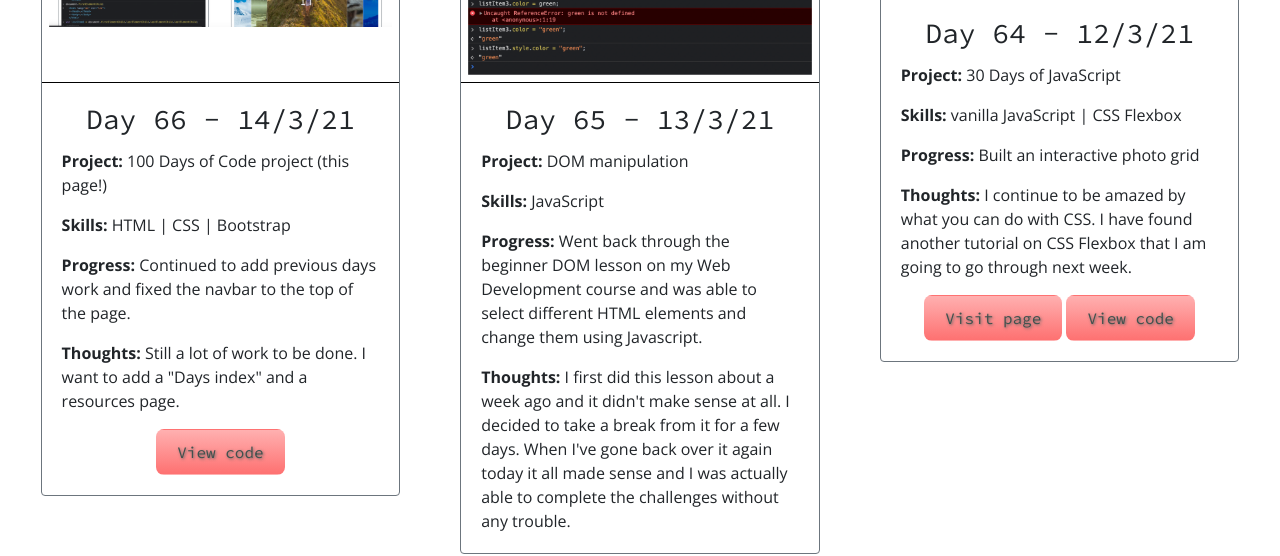
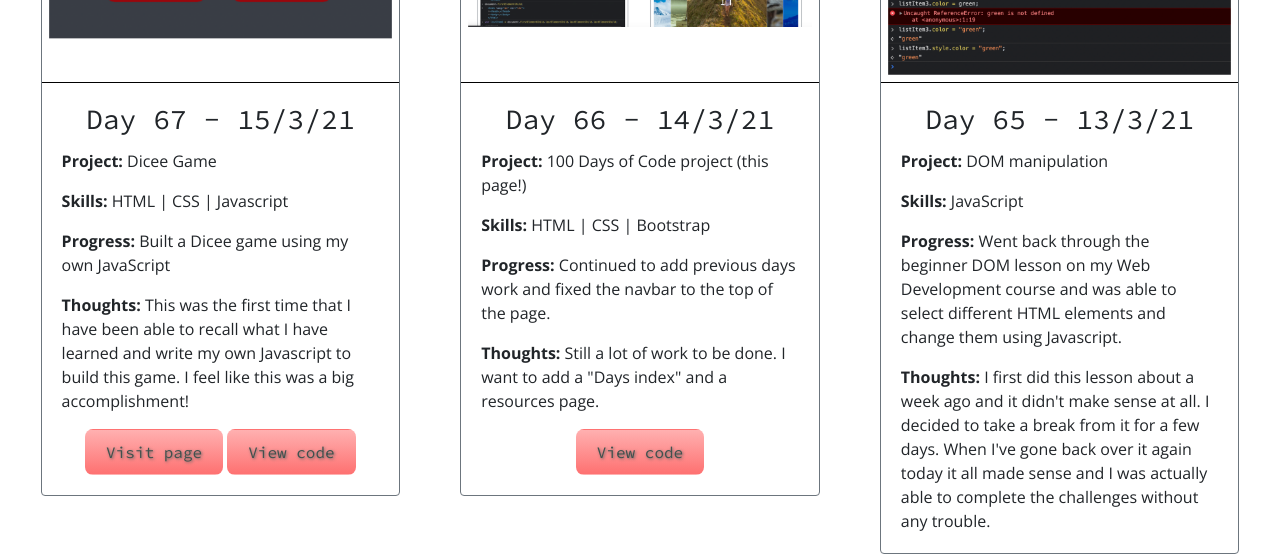
Before and after one commit to kirstengord/100-days-of-code, a plain HTML site: page index.html in a window 1280 px wide. Shown: the part 1757-2313 px from the top of the page. Drawn offline with nearby package versions, Linux system fonts and the light colour scheme.

Commit message:
day 67 update

```diff
--- a/index.html
+++ b/index.html
@@ -125,6 +125,20 @@
         <!-- Bootstrap Card Deck -->
         <div class="row container-fluid">
         <div class="card-deck">
+          <div class="col-md-6 col-lg-4">
+            <div class="card border-secondary">
+              <img class="day-image img-black card-img-top" src="images/dicee-game.png" alt="Dicee-Game">
+              <div class="card-body">
+                <h3 class="card-title">Day 67 - 15/3/21</h3>
+                <p class="card-text"><b>Project:</b> Dicee Game</p>
+                <p class="card-text"><b>Skills:</b> HTML | CSS | Javascript</p>
+                <p class="card-text"><b>Progress:</b> Built a Dicee game using my own JavaScript</p>
+                <p class="card-text"><b>Thoughts:</b> This was the first time that I have been able to recall what I have learned and write my own Javascript to build this game. I feel like this was a big accomplishment!</p>
+                <a href="https://kirstengord.github.io/dicee-game/" target="_blank" class="card-text btn view-button">Visit page</a>
+                <a href="https://github.com/kirstengord/dicee-game" target="_blank" class="card-text btn view-button">View code</a>
+              </div>
+            </div>
+          </div>
           <div class="col-md-6 col-lg-4">
             <div class="card border-secondary">
               <img class="day-image img-black card-img-top" src="images/100-days.png" alt="100-days-of-code-project-page">
```
Also changed, not shown: images/dicee-game.png (added), 1 other file.
